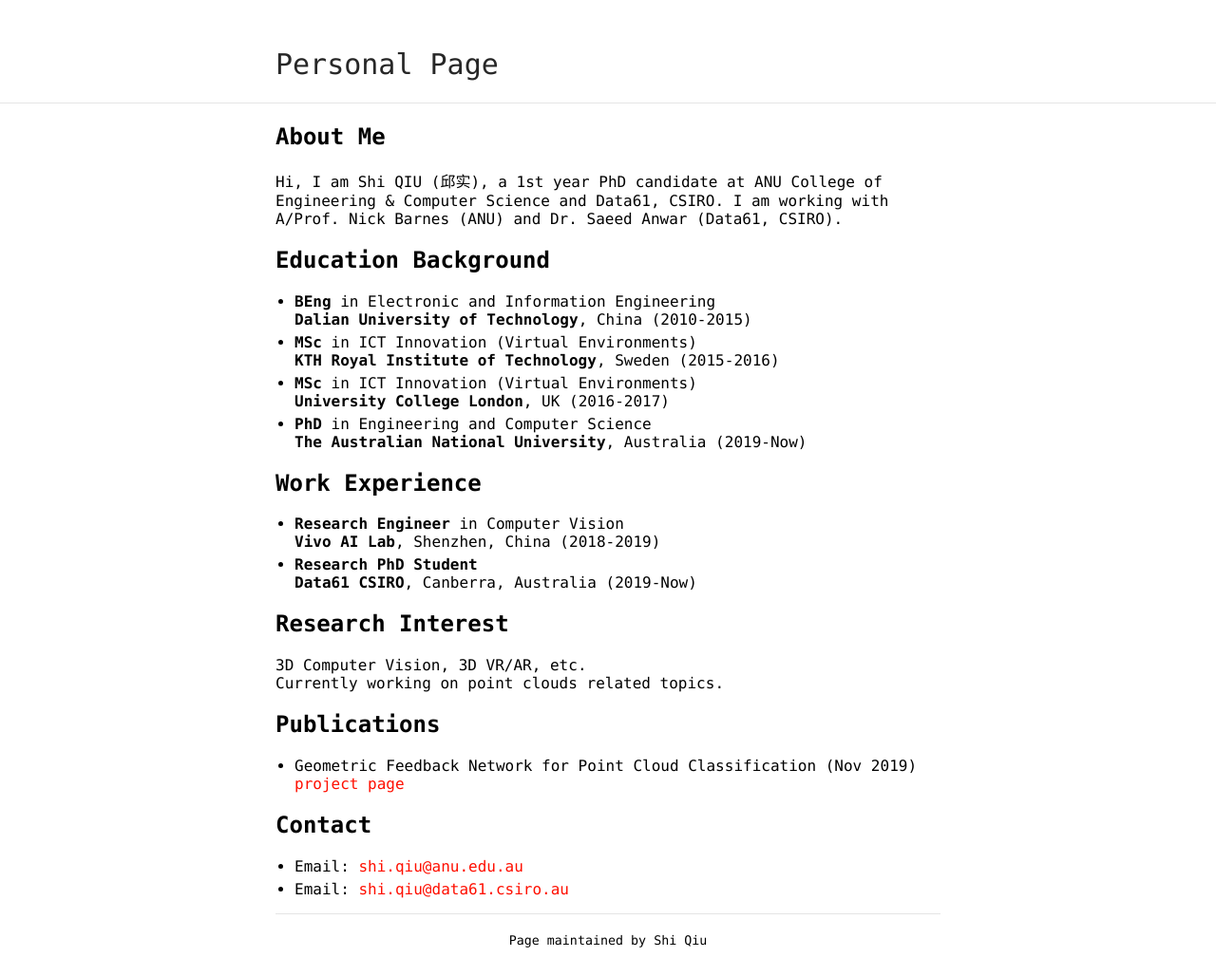
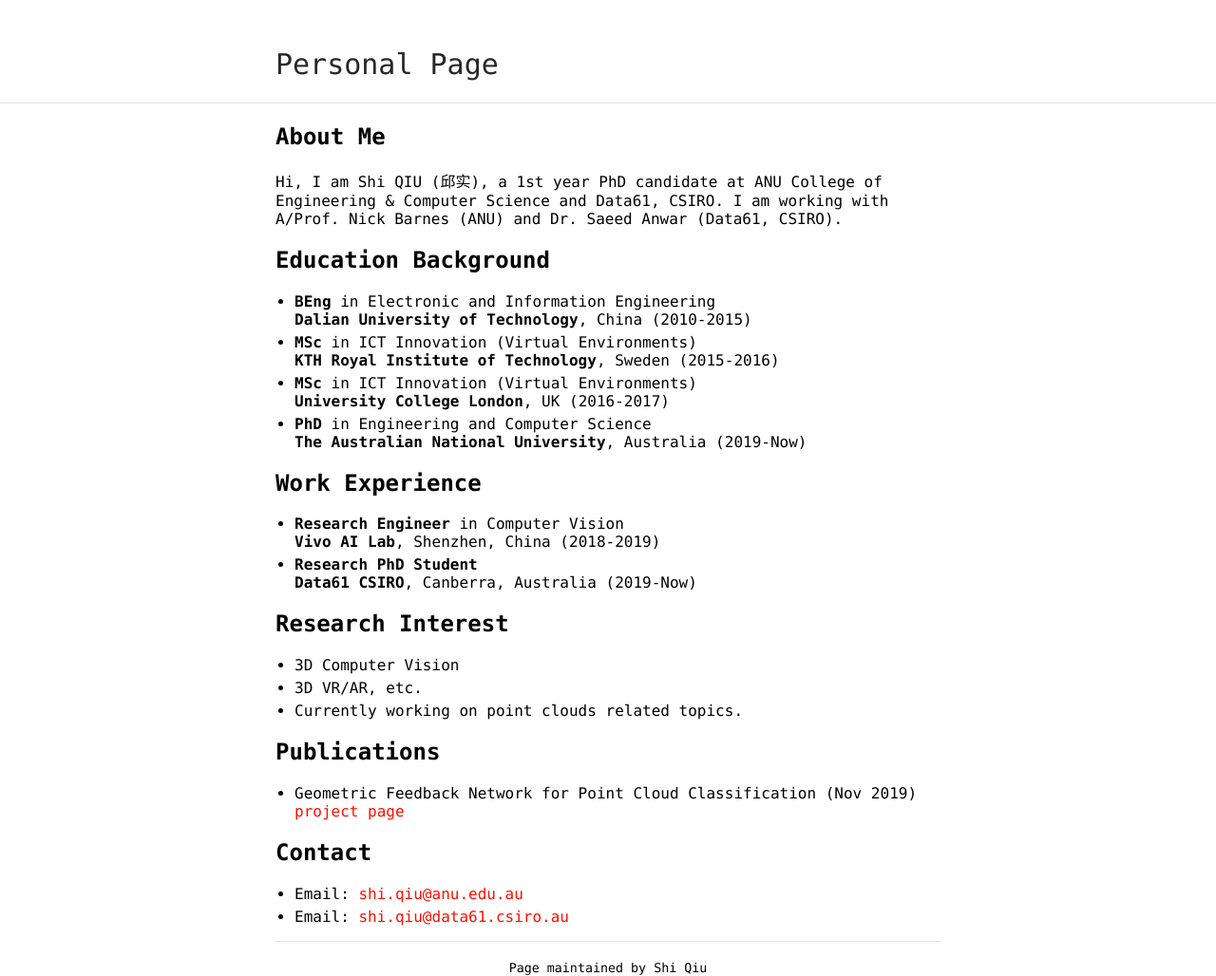
Before and after one commit to ShiQiu0419/ShiQiu0419.github.io, a Jekyll site: the page built from index.md, in a window 1280 px wide. Shown: the whole page at 95% size. Built offline with Jekyll 4.4.1, drawn with Linux system fonts in a browser that asks for light colours; our own code applies the rules of GitHub Pages for plain Markdown files; before the commit the page ends 999 px from its top, so only the background shows below that.

```diff
--- a/index.md
+++ b/index.md
@@ -22,8 +22,9 @@ Hi, I am Shi QIU (邱实), a 1st year PhD candidate at ANU College of Engineerin
 **Data61 CSIRO**, Canberra, Australia (2019-Now)
 
 ## Research Interest
-3D Computer Vision, 3D VR/AR, etc.
-Currently working on point clouds related topics.
+* 3D Computer Vision
+* 3D VR/AR, etc.
+* Currently working on point clouds related topics.
 
 ## Publications
 * Geometric Feedback Network for Point Cloud Classification (Nov 2019)
```
